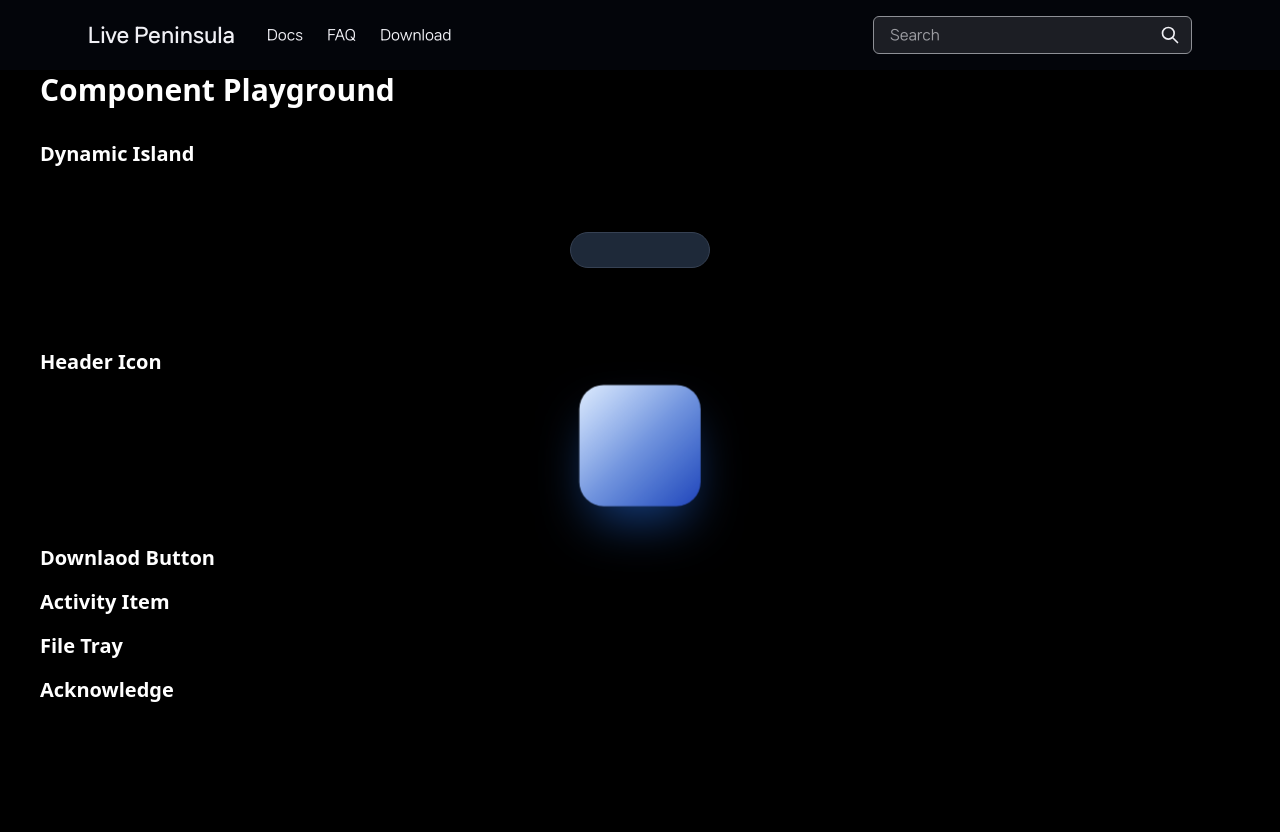
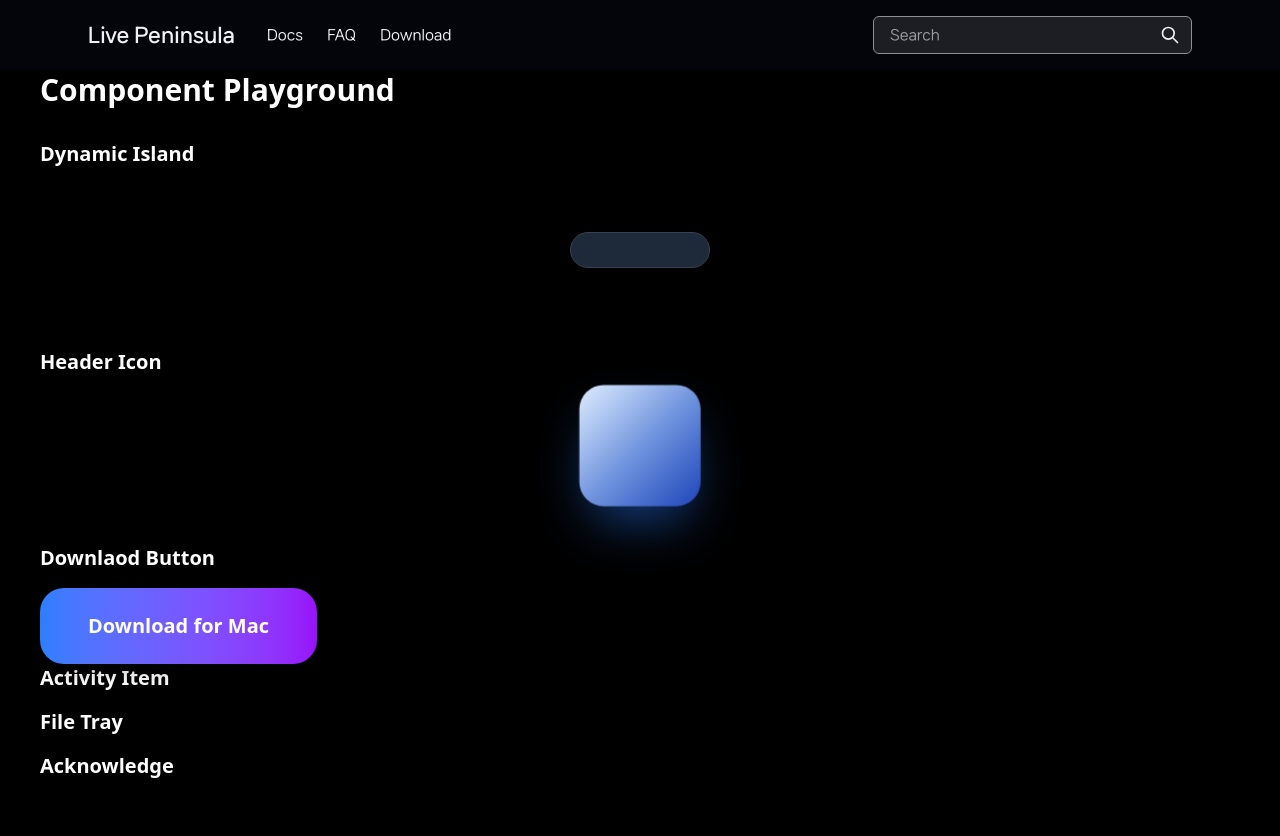
Before and after one commit to SnP-Potato/live-peninsula-web, a Next.js app: page /test-page in a window 1280 px wide. Built offline with nearby package versions, Linux system fonts and the light colour scheme.

Commit message:
feat: add DownloadBtn component

```diff
--- a/src/app/test-page/page.tsx
+++ b/src/app/test-page/page.tsx
@@ -2,6 +2,7 @@
 
 import DynamicIsland from '@/components/DynamicIsland';
 import HeaderIcon from '@/components/HeaderIcon';
+import DownlaodButton from '@/components/DownloadButton';
 
 export default function TestPage() {
   return (
@@ -14,6 +15,7 @@ export default function TestPage() {
         <h2 className="mb-4 text-xl font-semibold">Header Icon</h2>
         <HeaderIcon />
         <h2 className="mb-4 text-xl font-semibold">Downlaod Button</h2>
+        <DownlaodButton />
         <h2 className="mb-4 text-xl font-semibold">Activity Item</h2>
         <h2 className="mb-4 text-xl font-semibold">File Tray</h2>
         <h2 className="mb-4 text-xl font-semibold">Acknowledge</h2>
--- /dev/null
+++ b/src/components/DownloadButton.tsx
@@ -0,0 +1,32 @@
+'use client';
+
+import { useState } from 'react';
+
+export default function DownloadButton() {
+  const [isHovered, setIsHovered] = useState(false);
+
+  return (
+    <button
+      className={`relative inline-block cursor-pointer overflow-hidden rounded-3xl border-none bg-gradient-to-r from-blue-500 to-purple-600 px-12 py-6 text-xl font-bold text-white shadow-lg transition-all duration-500 ${
+        isHovered ? 'bg-blue-600' : 'bg-blue-500'
+      }`}
+      onMouseEnter={() => setIsHovered(true)}
+      onMouseLeave={() => setIsHovered(false)}
+      style={{
+        transform: isHovered
+          ? 'translateY(-4px) scale(1.07)'
+          : 'translateY(0) scale(1)',
+        boxShadow: isHovered
+          ? '0 20px 40px rgba(0, 122, 255, 0.45)'
+          : '0 8px 20px rgba(0, 0, 0, 0.25)',
+      }}
+    >
+      <div
+        className={`absolute top-0 h-full w-full bg-gradient-to-r from-transparent via-white/20 to-transparent transition-all duration-700 ${
+          isHovered ? 'left-full' : '-left-full'
+        }`}
+      />
+      <span className="relative z-10">Download for Mac</span>
+    </button>
+  );
+}
```
